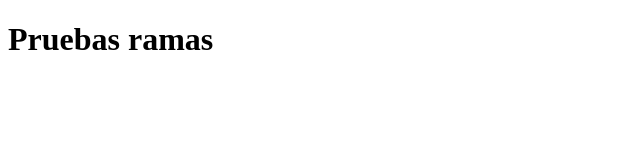
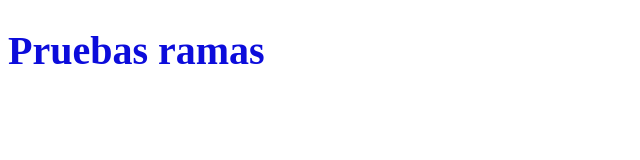
Before and after one commit to LeinerViloria/pruebaRamas, a plain HTML site: page index.html in a window 1280 px wide. Shown: the whole page, without its empty margins (0-640 px from the left). Drawn offline with Linux system fonts and the light colour scheme.

```diff
--- a/assets/css/style.css
+++ b/assets/css/style.css
@@ -1,3 +1,8 @@
 /*
     Generar estilos
 */
+
+.titulo{
+    font-size: 40px;
+    color: rgb(12, 12, 219);
+}
--- a/index.html
+++ b/index.html
@@ -4,9 +4,10 @@
     <meta charset="UTF-8">
     <meta http-equiv="X-UA-Compatible" content="IE=edge">
     <meta name="viewport" content="width=device-width, initial-scale=1.0">
+    <link rel="stylesheet" href="./assets/css/style.css">
     <title>Document</title>
 </head>
 <body>
-    <h1>Pruebas ramas</h1>
+    <h1 class="titulo">Pruebas ramas</h1>
 </body>
 </html>
```
